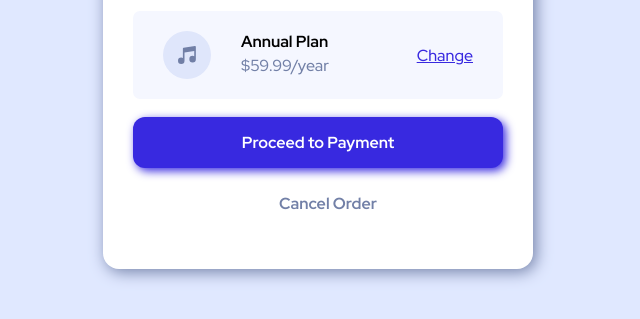
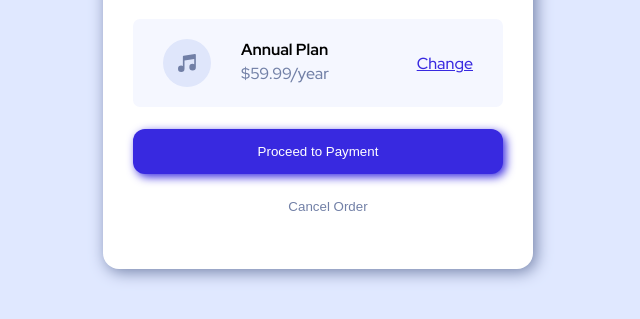
Before and after one commit to i-am-riya/Order-Summery-Card, a plain HTML site: page index.html in a window 1280 px wide. Shown: the part 451-770 px from the top of the page, without its empty margins (322-962 px from the left). Drawn offline with Linux system fonts and the light colour scheme.

Commit message:
Update index.html

```diff
--- a/index.html
+++ b/index.html
@@ -33,10 +33,10 @@
                 </div>
                 <div class="buttons">
                     <button class="proceed">
-                        <h2>Proceed to Payment</h2>
+                        <p>Proceed to Payment</p>
                     </button>
                     <button class="cancel">
-                        <h2>Cancel Order</h2>
+                        <p>Cancel Order</p>
                     </button>
                 </div>
             </div>
```
